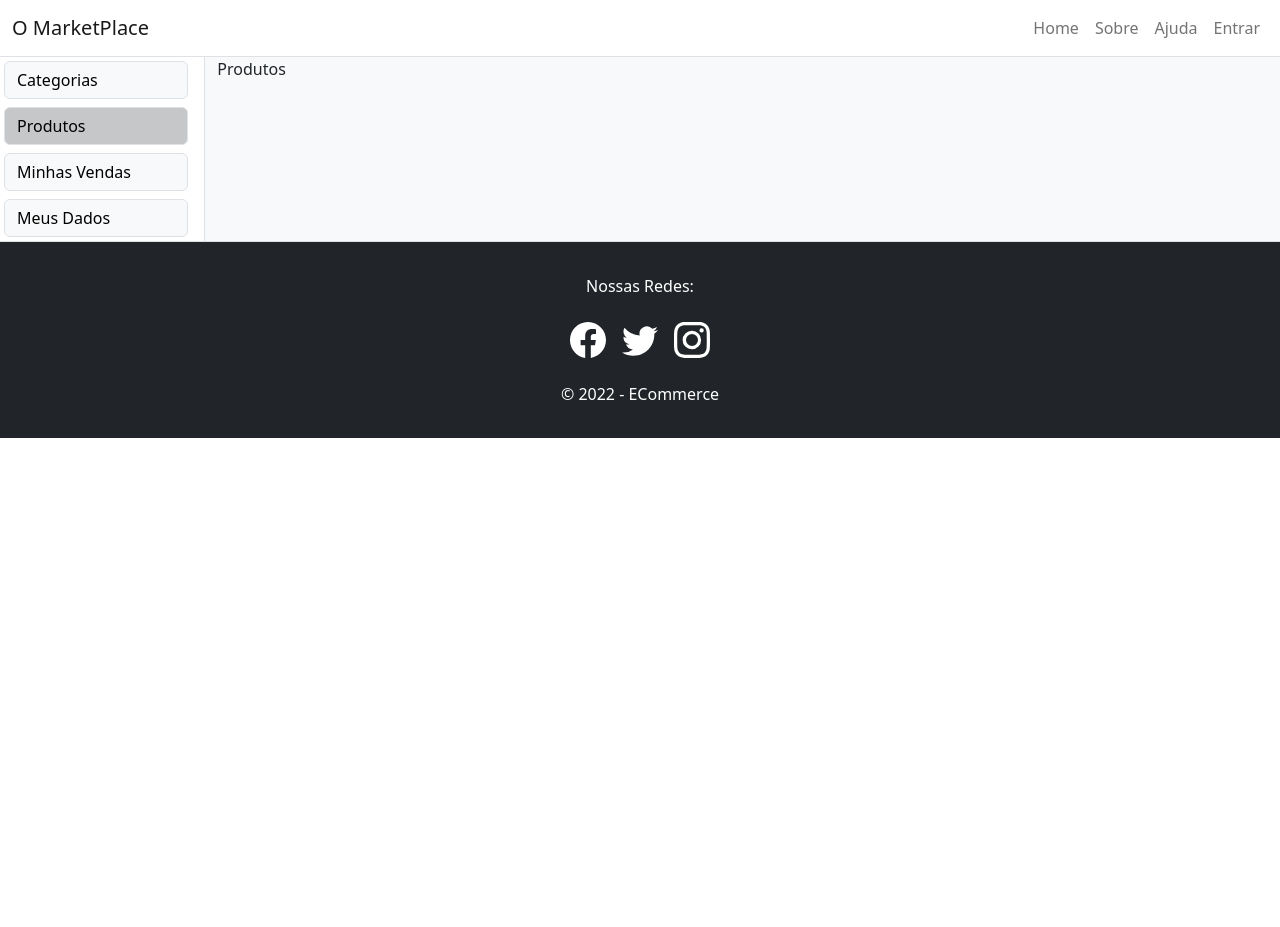
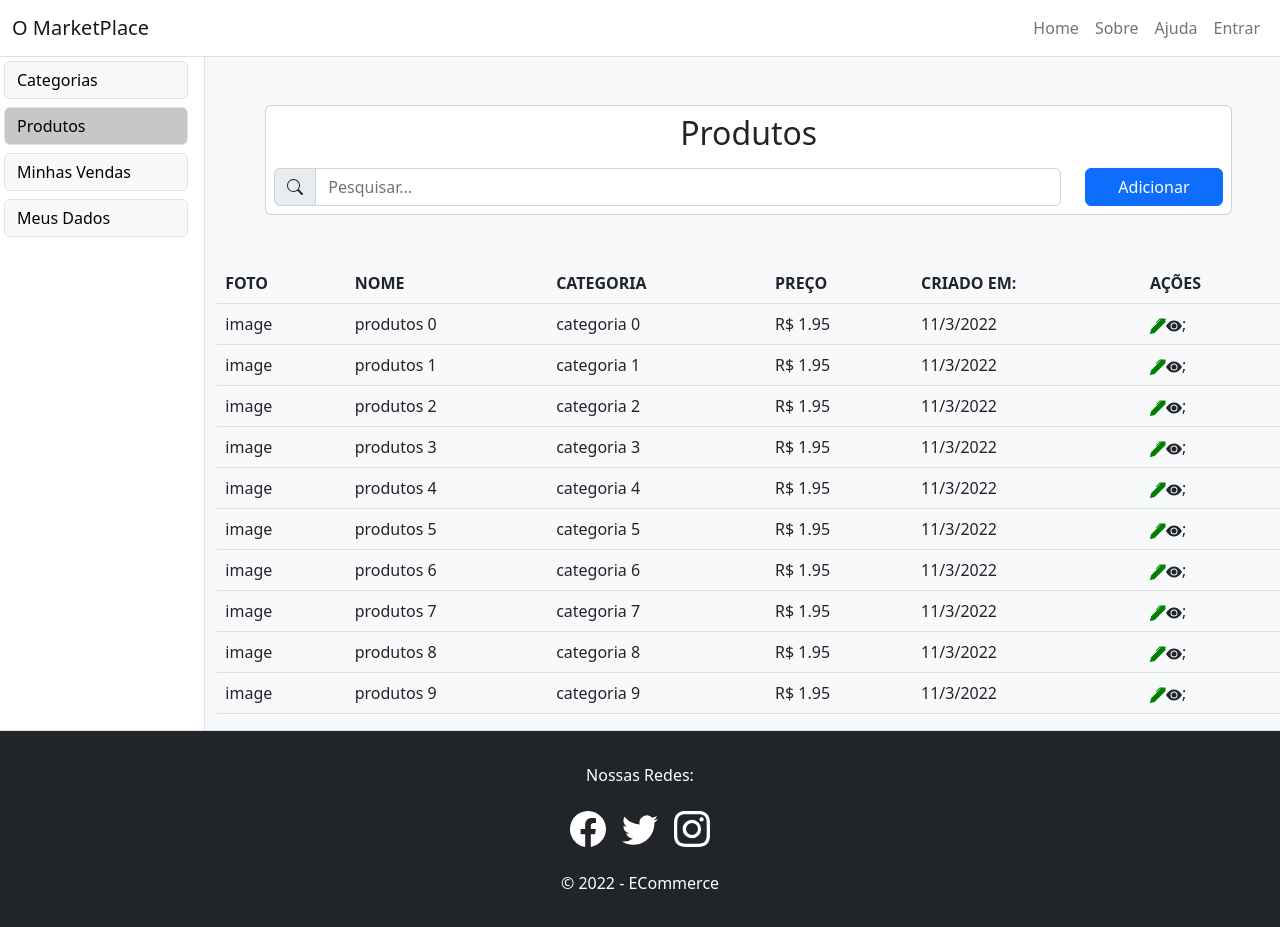
Before and after one commit to doomquest3/Marketplace-Front-End, a Next.js app: page /produtos in a window 1280 px wide. Before the commit the page ends 800 px from the top, so only its background shows below. Built offline with nearby package versions, Linux system fonts and the light colour scheme.

Commit message:
4° commit, criando tabelas de ctg, produto, vendas e detalhes dos produtos

```diff
--- a/components/ItemTable.js
+++ b/components/ItemTable.js
@@ -28,13 +28,19 @@ export default function ItemTable(props){
             <tbody>
                 {props.data.map((e) => (
                     <tr key={e.id}>
-                    <td>{e.name}</td>
-                    <td>{e.createdAt}</td>
+                        {Object.keys(e).map((i)=>
+                            i !== "id" ?  <td key={i}>{e[i]}</td> : ""
+
+                        )}
                         <td>
                             <Icon.PenFill color="green" />
-                    <Link href={`categorias/${e.id}`}>
-                        <Icon.EyeFill />
+                            {props.detailLink ? (
+                                <Link href={`${props.detailLink}/${e.id}`}>
+                                    <Icon.EyeFill/>
                                 </Link>
+                            ):(
+                                ""
+                            )};
                         </td>
                     </tr>
                 ))}
--- a/components/Navbar.js
+++ b/components/Navbar.js
@@ -10,7 +10,7 @@ export default function NavbarMarketplace() {
           <Navbar.Toggle aria-controls="nav" />
           <Navbar.Collapse id="nav" className="flex-grow-0">
             <Nav>
-              <Link href="/" passHref>
+              <Link href="/home" passHref>
                 <Nav.Link>Home</Nav.Link>
               </Link>
               <Link href="/" passHref>
--- a/pages/_app.js
+++ b/pages/_app.js
@@ -18,7 +18,7 @@ function MyApp({ Component, pageProps }) {
   }
 
   return (
-    <>
+    <div className="d-flex flex-column p-0 vh-100">
       <Head>
         <meta name="viewport" content="width=device-width, initial-scale=1" />
         <title>ECommerce</title>
@@ -26,7 +26,7 @@ function MyApp({ Component, pageProps }) {
       <header>
         <Navbar />
       </header>
-      <div className="row">
+      <div className="row m=0 flex-grow-1">
         {showDrawer() ? <Drawer/> : ""}
         <div className={showDrawer() ?
           "col-md-10 bg-light" : "col-md-12 bg-light"}
@@ -35,7 +35,7 @@ function MyApp({ Component, pageProps }) {
         </div>
       </div>
       <Footer />
-    </>
+    </div>
   );
 }
 
--- a/pages/produtos/index.js
+++ b/pages/produtos/index.js
@@ -1,19 +1,60 @@
 import Link from "next/link";
-import Image from "next/image";
-import { useEffect, useState } from "react";
+import { useState } from "react";
+import {
+  Button,
+  Card,
+  Col,
+  Form,
+  InputGroup,
+  Pagination,
+  Row,
+  Table,
+} from "react-bootstrap";
 import * as Icon from "react-bootstrap-icons";
-import ProductImg from "../../public/imgs/produto.jpg";
-import {
-  Card,
-  Row,
-  Col,
-  InputGroup,
-  Form,
-  Button,
-  Table,
-  Pagination,
-} from "react-bootstrap";
+import ItemTable from "../../components/ItemTable";
 
-export default function Produtos() {
-  return <>Produtos</>;
+export default function produtos() {
+  const data = [];
+
+  for(let i=0; i<10;i++){
+    const hoje = new Date();
+    data.push({
+      image: "image",
+      name: `produtos ${i}` ,
+      category: `categoria ${i}`,
+      price: `R$ ${1}.95`,
+      createdAt: hoje.toLocaleDateString(),
+      id: 1,
+    })
+
+  };
+
+
+
+  const headers = ["FOTO", "NOME", "CATEGORIA",
+  "PREÇO", "CRIADO EM:", "AÇÕES"];
+
+  return (
+    <>
+      <Card className="m-md-5 p-md-2">
+        <h2 className="text-center">Produtos</h2>
+        <Row className="pt-2">
+          <Col md={10}>
+            <InputGroup>
+              <InputGroup.Text>
+                <Icon.Search />
+              </InputGroup.Text>
+              <Form.Control type="text" placeholder="Pesquisar..." />
+            </InputGroup>
+          </Col>
+          <Col className="d-grid">
+            <Link href={"/produtos/cadastrar"}>
+              <Button>Adicionar</Button>
+            </Link>
+          </Col>
+        </Row>
+      </Card>
+      <ItemTable data={data} header={headers} detailLink="produtos"/>
+    </>
+  );
 }
```
Also changed, not shown: pages/categorias/[id].js (+7 -1 lines), pages/categorias/index.js (+19 -7 lines), pages/home.js (added, +52 -0 lines), pages/produtos/[id].js (+28 -1 lines), pages/vendas/[id].js (+7 -1 lines), pages/vendas/index.js (+47 -7 lines). Lines whose indentation alone changed are shown as unchanged.
